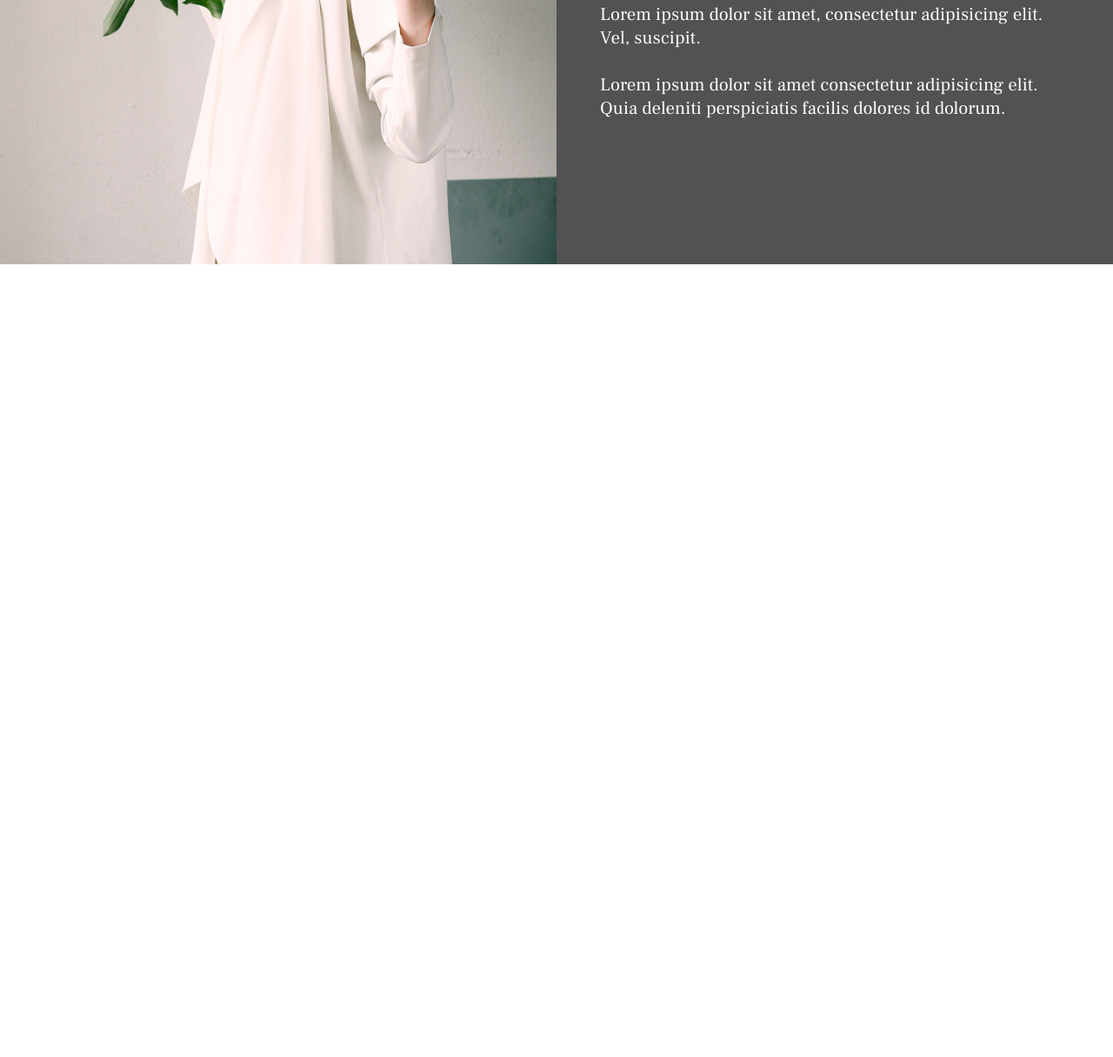
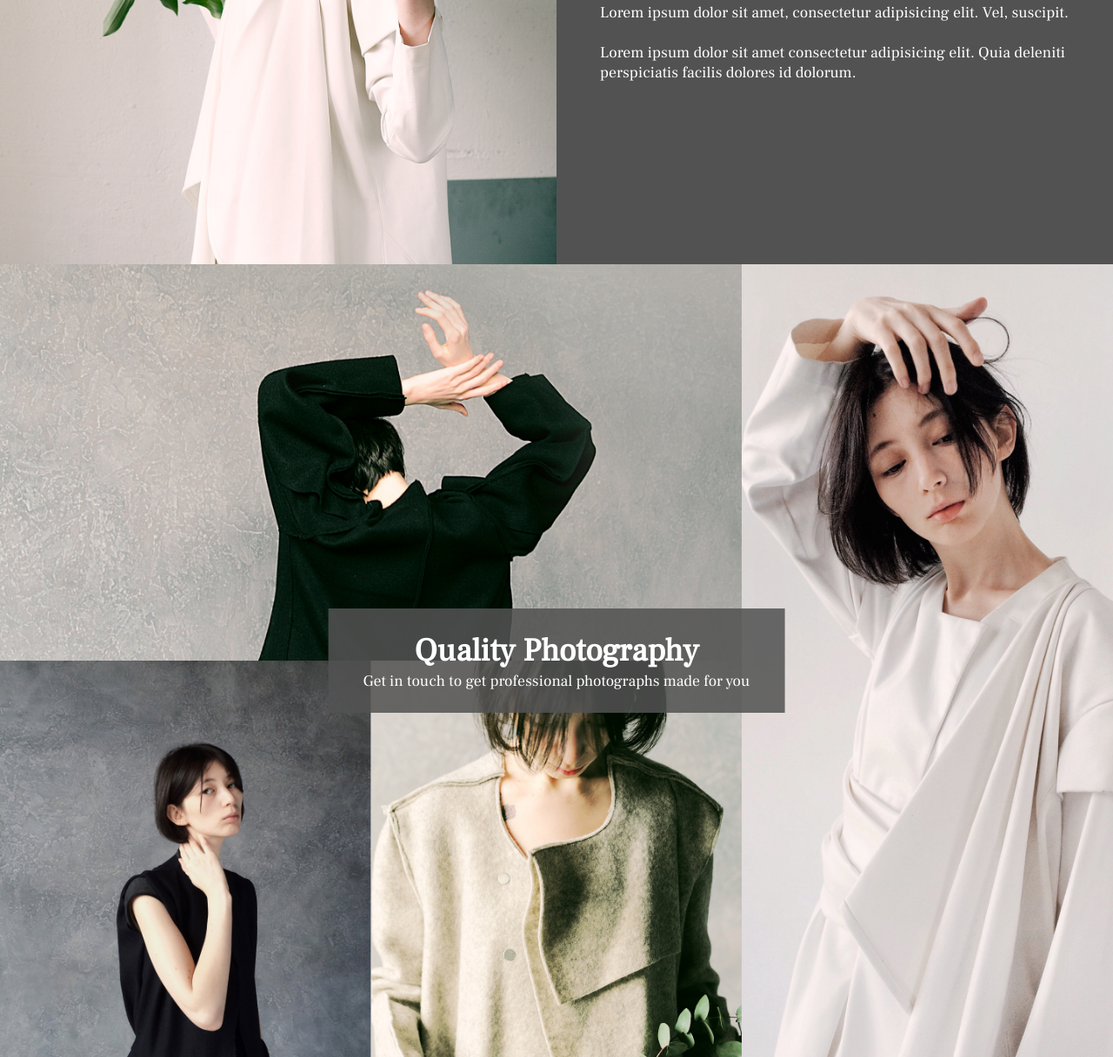
Before and after one commit to kgaolodevs/Elite-Photography, a plain HTML site: page index.html in a window 1280 px wide. Shown: the part 1409-2625 px from the top of the page at 87% size. Before the commit the page ends 1716 px from the top, so only its background shows below. Drawn offline with Linux system fonts and the light colour scheme.

Commit message:
Completed the gallery section with mobile responsivenss

```diff
--- a/index.html
+++ b/index.html
@@ -102,6 +102,33 @@
           </div>
         </div>
       </section>
+
+      <section class="portfolio">
+        <header class="portfolio__title">
+          <h1>Quality Photography</h1>
+          <p>Get in touch to get professional photographs made for you</p>
+        </header>
+        <img
+          src="./img/gallery-1.jpg"
+          alt="model 1"
+          class="portfolio__image-1"
+        />
+        <img
+          src="./img/gallery-2.jpg"
+          alt="model 2"
+          class="portfolio__image-2"
+        />
+        <img
+          src="./img/gallery-3.jpg"
+          alt="model 3"
+          class="portfolio__image-3"
+        />
+        <img
+          src="./img/gallery-4.jpg"
+          alt="model 4"
+          class="portfolio__image-4"
+        />
+      </section>
     </section>
   </body>
 </html>
--- a/style.scss
+++ b/style.scss
@@ -31,7 +31,7 @@ html {
   --header4: calc(2.4rem + 1vw);
   --text: calc(1.2rem + 1vw);
   --big: calc(2.4rem + 1vw);
-  --small: calc(0.8rem + 1vw);
+  --small: calc(0.5rem + 1vw);
 
   --color-primary: #41414141;
   --color-secondary: #52525252;
@@ -242,6 +242,49 @@ body {
   display: none;
 }
 
+.portfolio {
+  display: grid;
+  min-height: 100vh;
+  grid-template-columns: repeat(3, 1fr);
+  position: relative;
+
+  &__title {
+    background: #525252da;
+    color: white;
+    position: absolute;
+    left: 50%;
+    top: 50%;
+    transform: translate(-50%, -50%);
+    padding: 2.5rem 4rem;
+    text-align: center;
+
+    h1 {
+      font-size: var(--big);
+    }
+
+    p {
+      font-size: var(--small);
+    }
+  }
+
+  img {
+    width: 100%;
+    height: 100%;
+    object-fit: cover;
+  }
+
+  &__image {
+    &-1 {
+      grid-column: 1/3;
+    }
+
+    &-2 {
+      grid-column: 3/4;
+      grid-row: 1/3;
+    }
+  }
+}
+
 // Breakpoints
 
 @media screen and (max-width: 799px) {
@@ -301,6 +344,16 @@ body {
   }
 }
 
+@media screen and (max-width: 600px) {
+  .portfolio {
+    grid-template-columns: repeat(auto-fit, minmax(20rem, 1fr));
+    img {
+      grid-column: auto;
+      grid-row: auto;
+    }
+  }
+}
+
 @media screen and (max-width: 471px) {
   .site {
     .about {
```
Also changed, not shown: style.css, 1 other file.
